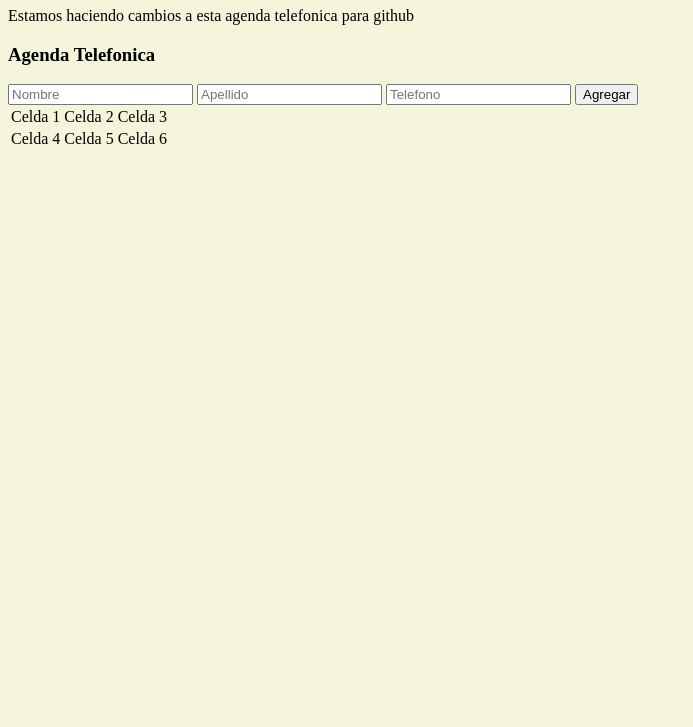
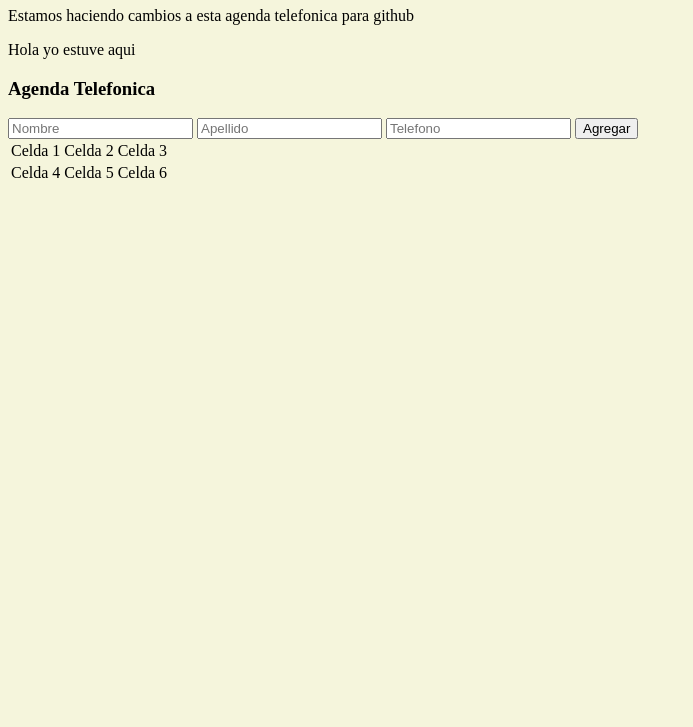
Before and after one commit to KaholyTHV/Electiva-parcial1, a plain HTML site: page index.html in a window 1280 px wide. Shown: the part 73-800 px from the top of the page, without its empty margins (0-693 px from the left). Drawn offline with Linux system fonts and the light colour scheme.

Commit message:
algunos cambios

```diff
--- a/index.html
+++ b/index.html
@@ -9,7 +9,7 @@
 <body bgcolor="beige">
     <h1>Este es nuestro primer parcial</h1>
     <p>Estamos haciendo cambios a esta agenda telefonica para github</p>
-    <p></p>
+    <p>Hola yo estuve aqui</p>
     <div class="title">
         <h3>Agenda Telefonica</h3>
     </div>
```
